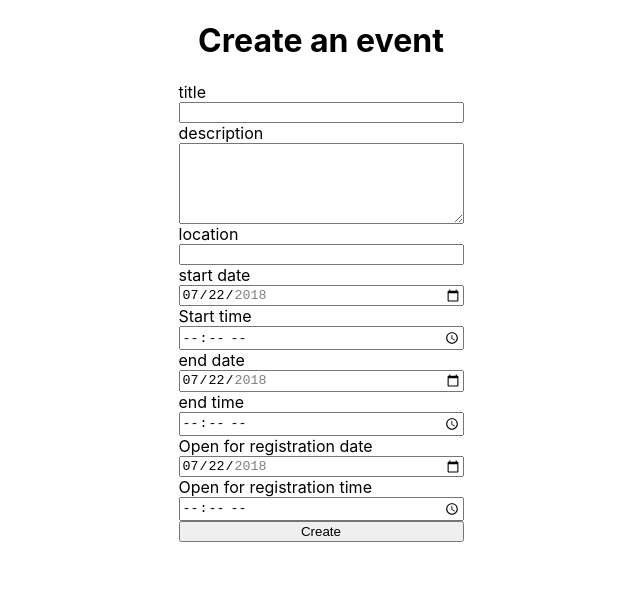
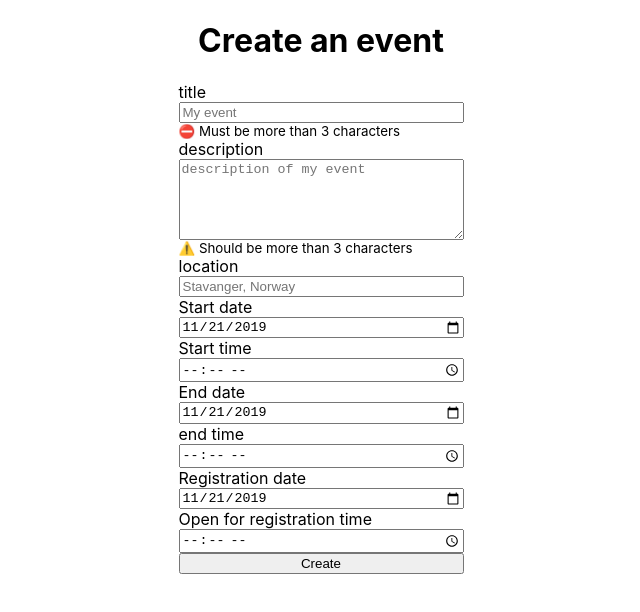
Before and after one commit to bekk/bekk-arrangement-app, a React (Create React App) app in the folder app/: page / in a window 1280 px wide. Shown: the top 612 px of the page, without its empty margins (319-959 px from the left). Built offline with nearby package versions, Linux system fonts and the light colour scheme.

Commit message:
Add DateInput, TextInput and TextArea input

```diff
--- a/app/package.json
+++ b/app/package.json
@@ -7,6 +7,7 @@
     "@types/node": "12.12.11",
     "@types/react": "16.9.11",
     "@types/react-dom": "16.9.4",
+    "date-fns": "^2.8.0",
     "node-sass": "^4.13.0",
     "react": "^16.12.0",
     "react-dom": "^16.12.0",
--- a/app/src/App.tsx
+++ b/app/src/App.tsx
@@ -1,44 +1,81 @@
-import React from 'react';
+import React, { useState } from 'react';
 import style from './App.module.scss';
+import {
+  IEvent,
+  createTitle,
+  createDescription,
+  createLocation
+} from './types';
+import { createDate, getYearMonthDay } from './utils/date';
+import { TextInput } from './Common/TextInput/TextInput';
+import { TextArea } from './Common/TextArea/TextArea';
+import { DateInput } from './Common/DateInput/DateInput';
 
 const App = () => {
+  const [event, setEvent] = useState<IEvent>({
+    title: createTitle(''),
+    description: createDescription(''),
+    location: createLocation(''),
+    startDate: createDate(getYearMonthDay()),
+    startTime: { hour: 12, minute: 20 },
+    endDate: createDate(getYearMonthDay()),
+    endTime: { hour: 12, minute: 20 },
+    openForRegistrationDate: createDate(getYearMonthDay()),
+    openForRegistrationTime: { hour: 12, minute: 20 }
+  });
+
   return (
     <div className={style.App}>
       <h1>Create an event</h1>
       <section className={style.createEvent}>
-        <label htmlFor={'title'}>title</label>
-        <input id={'title'} type='text'></input>
-        <label htmlFor={'description'}>description</label>
-        <textarea id={'description'} rows={5} cols={33}></textarea>
-        <label htmlFor={'location'}>location</label>
-        <input id={'location'}></input>
-        <label htmlFor={'startDate'}>start date</label>
-        <input
-          type='date'
-          id='startDate'
-          value='2018-07-22'
-          min='2018-01-01'
-          max='2018-12-31'
+        <TextInput
+          label={'title'}
+          placeholder='My event'
+          value={event.title}
+          onChange={(v: string) =>
+            setEvent({ ...event, title: createTitle(v) })
+          }
+        />
+        <TextArea
+          label={'description'}
+          placeholder={'description of my event'}
+          value={event.description}
+          onChange={(v: string) =>
+            setEvent({ ...event, description: createDescription(v) })
+          }
+        />
+        <TextInput
+          label={'location'}
+          placeholder='Stavanger, Norway'
+          value={event.location}
+          onChange={(v: string) =>
+            setEvent({ ...event, title: createLocation(v) })
+          }
+        />
+        <DateInput
+          label={'Start date'}
+          value={event.startDate}
+          onChange={(v: string) =>
+            setEvent({ ...event, startDate: createDate(v) })
+          }
         />
         <label htmlFor='startTime'>Start time</label>
         <input type='time' id='startTime' required></input>
-        <label htmlFor={'endDate'}>end date</label>
-        <input
-          type='date'
-          id='endDate'
-          value='2018-07-22'
-          min='2018-01-01'
-          max='2018-12-31'
+        <DateInput
+          label={'End date'}
+          value={event.endDate}
+          onChange={(v: string) =>
+            setEvent({ ...event, endDate: createDate(v) })
+          }
         />
         <label htmlFor='endTime'>end time</label>
         <input type='time' id='endTime' required></input>
-        <label htmlFor={'endDate'}>Open for registration date</label>
-        <input
-          type='date'
-          id='endDate'
-          value='2018-07-22'
-          min='2018-01-01'
-          max='2018-12-31'
+        <DateInput
+          label={'Registration date'}
+          value={event.openForRegistrationDate}
+          onChange={(v: string) =>
+            setEvent({ ...event, openForRegistrationDate: createDate(v) })
+          }
         />
         <label htmlFor='endTime'>Open for registration time</label>
         <input type='time' id='endTime' required></input>
--- /dev/null
+++ b/app/src/Common/DateInput/DateInput.tsx
@@ -0,0 +1,25 @@
+import React from 'react';
+
+import { Validation } from '../../types/validation';
+import { SectionWithValidation } from '../SectionWithValidation/SectionWithValidation';
+import { IDate } from '../../utils/date';
+
+interface IProps {
+  label: string;
+  value: Validation<IDate>;
+  onChange: (value: string) => void;
+}
+
+export const DateInput = ({ label, value, onChange }: IProps): JSX.Element => {
+  return (
+    <SectionWithValidation validationResult={value.validationResult}>
+      <label htmlFor={label}>{label}</label>
+      <input
+        type='date'
+        id={label}
+        onChange={v => onChange(v.target.value)}
+        value={value.value}
+      />
+    </SectionWithValidation>
+  );
+};
--- /dev/null
+++ b/app/src/Common/SectionWithValidation/SectionWithValidation.module.scss
@@ -0,0 +1,4 @@
+.textInput {
+  display: flex;
+  flex-direction: column;
+}
--- /dev/null
+++ b/app/src/Common/SectionWithValidation/SectionWithValidation.tsx
@@ -0,0 +1,26 @@
+import React from 'react';
+import style from './SectionWithValidation.module.scss';
+
+import { validationTypeAsIcon, IValidation } from '../../types/validation';
+
+interface IProps {
+  validationResult?: IValidation[];
+  children: JSX.Element | JSX.Element[];
+}
+
+export const SectionWithValidation = ({
+  validationResult,
+  children
+}: IProps) => {
+  return (
+    <article className={style.textInput}>
+      {children}
+      {validationResult &&
+        validationResult.map((v, index) => (
+          <small key={index}>
+            {validationTypeAsIcon(v.type)} {v.message}
+          </small>
+        ))}
+    </article>
+  );
+};
--- /dev/null
+++ b/app/src/Common/TextArea/TextArea.tsx
@@ -0,0 +1,31 @@
+import React, { Children } from 'react';
+
+import { Validation } from '../../types/validation';
+import { SectionWithValidation } from '../SectionWithValidation/SectionWithValidation';
+
+interface IProps {
+  label: string;
+  value: Validation<string>;
+  onChange: (value: string) => void;
+  placeholder: string;
+}
+
+export const TextArea = ({
+  label,
+  value,
+  onChange,
+  placeholder
+}: IProps): JSX.Element => {
+  return (
+    <SectionWithValidation validationResult={value.validationResult}>
+      <label htmlFor={label}>{label}</label>
+      <textarea
+        id={label}
+        rows={5}
+        cols={33}
+        placeholder={placeholder}
+        onChange={v => onChange(v.target.value)}
+      ></textarea>
+    </SectionWithValidation>
+  );
+};
--- /dev/null
+++ b/app/src/Common/TextInput/TextInput.tsx
@@ -0,0 +1,32 @@
+import React from 'react';
+
+import { Validation } from '../../types/validation';
+import { SectionWithValidation } from '../SectionWithValidation/SectionWithValidation';
+
+interface IProps {
+  label: string;
+  value: Validation<string>;
+  onChange: (value: string) => void;
+  placeholder: string;
+}
+
+export const TextInput = ({
+  label,
+  value,
+  onChange,
+  placeholder
+}: IProps): JSX.Element => {
+  console.log(value);
+  return (
+    <SectionWithValidation validationResult={value.validationResult}>
+      <label htmlFor={label}>{label}</label>
+      <input
+        id={label}
+        type='text'
+        placeholder={placeholder}
+        value={value.value}
+        onChange={v => onChange(v.target.value)}
+      />
+    </SectionWithValidation>
+  );
+};
--- a/app/src/types/index.ts
+++ b/app/src/types/index.ts
@@ -1,16 +1,46 @@
-export interface Event {
-  title: string;
-  description: string;
-  location: string;
-  start: DateTime;
-  end: DateTime;
-  openForRegistration: DateTime;
+import { IDate } from '../utils/date';
+import { Validation, validate, warning, error } from './validation';
+
+export interface IEvent {
+  title: Validation<string>;
+  description: Validation<string>;
+  location: Validation<string>;
+  startDate: Validation<IDate>;
+  startTime: ITime;
+  endDate: Validation<IDate>;
+  endTime: ITime;
+  openForRegistrationDate: Validation<IDate>;
+  openForRegistrationTime: ITime;
 }
 
-export interface DateTime {
-  day: number;
-  month: number;
-  year: number;
+export const createLocation = (value: string): Validation<string> => {
+  return {
+    value: value,
+    data: value
+  };
+};
+
+export const createDescription = (value: string): Validation<string> => {
+  const validator = validate<string>(value);
+
+  if (value.length < 4) {
+    validator.add(warning('Should be more than 3 characters'));
+    return validator.reject();
+  }
+  return validator.resolve(value);
+};
+
+export const createTitle = (value: string): Validation<string> => {
+  const validator = validate<string>(value);
+
+  if (value.length < 4) {
+    validator.add(error('Must be more than 3 characters'));
+    validator.reject();
+  }
+  return validator.resolve(value);
+};
+
+export interface ITime {
   hour: number;
   minute: number;
 }
--- /dev/null
+++ b/app/src/types/validation.ts
@@ -0,0 +1,68 @@
+type ValidationType = 'ERROR' | 'WARNING';
+
+export interface IValidation {
+  message: string;
+  type: ValidationType;
+}
+
+export const error = (message: string): IValidation => ({
+  type: 'ERROR',
+  message
+});
+
+export const warning = (message: string): IValidation => ({
+  type: 'WARNING',
+  message
+});
+
+export type Validation<T> = { value: string } & (
+  | { data: T; validationResult?: undefined }
+  | {
+      data?: undefined;
+      validationResult: IValidation[];
+    }
+);
+
+export const validationTypeAsIcon = (type: ValidationType) => {
+  switch (type) {
+    case 'ERROR': {
+      return '⛔';
+    }
+    case 'WARNING': {
+      return '⚠️';
+    }
+    default: {
+      return '✅';
+    }
+  }
+};
+
+export const validate = <T>(value: string) => {
+  let errors: IValidation[] = [];
+  return {
+    add: (error: IValidation) => {
+      errors = [...errors, error];
+    },
+    resolve: (data: T): Validation<T> => {
+      if (errors) {
+        return {
+          value,
+          data: undefined,
+          validationResult: errors
+        };
+      }
+      return {
+        value,
+        data,
+        validationResult: undefined
+      };
+    },
+    reject: (): Validation<T> => {
+      return {
+        value,
+        data: undefined,
+        validationResult: errors
+      };
+    }
+  };
+};
--- /dev/null
+++ b/app/src/utils/date.ts
@@ -0,0 +1,42 @@
+import { Validation, validate, error } from '../types/validation';
+
+export class Date2 {
+  constructor(day: number, month: number, year: number) {
+    this.day = day;
+    this.month = month;
+    this.year = year;
+  }
+
+  private day: number;
+  private month: number;
+  private year: number;
+}
+
+export interface IDate {
+  day: number;
+  month: number;
+  year: number;
+}
+
+export const createDate = (date: string): Validation<IDate> => {
+  const validator = validate<IDate>(date);
+
+  const dates = date.split('-');
+
+  if (dates.length < 3) {
+    validator.add(error('Du må ha med både år, måned og dato'));
+    return validator.reject();
+  }
+
+  return validator.resolve({
+    year: 0,
+    month: 0,
+    day: 0
+  });
+};
+
+//Bør nok flyttes ut i en date utils
+export const getYearMonthDay = () => {
+  const today = new Date();
+  return `${today.getFullYear()}-${today.getMonth() + 1}-${today.getDate()}`;
+};
```
Also changed, not shown: 1 other file (tests, documents, lock files or other folders).
